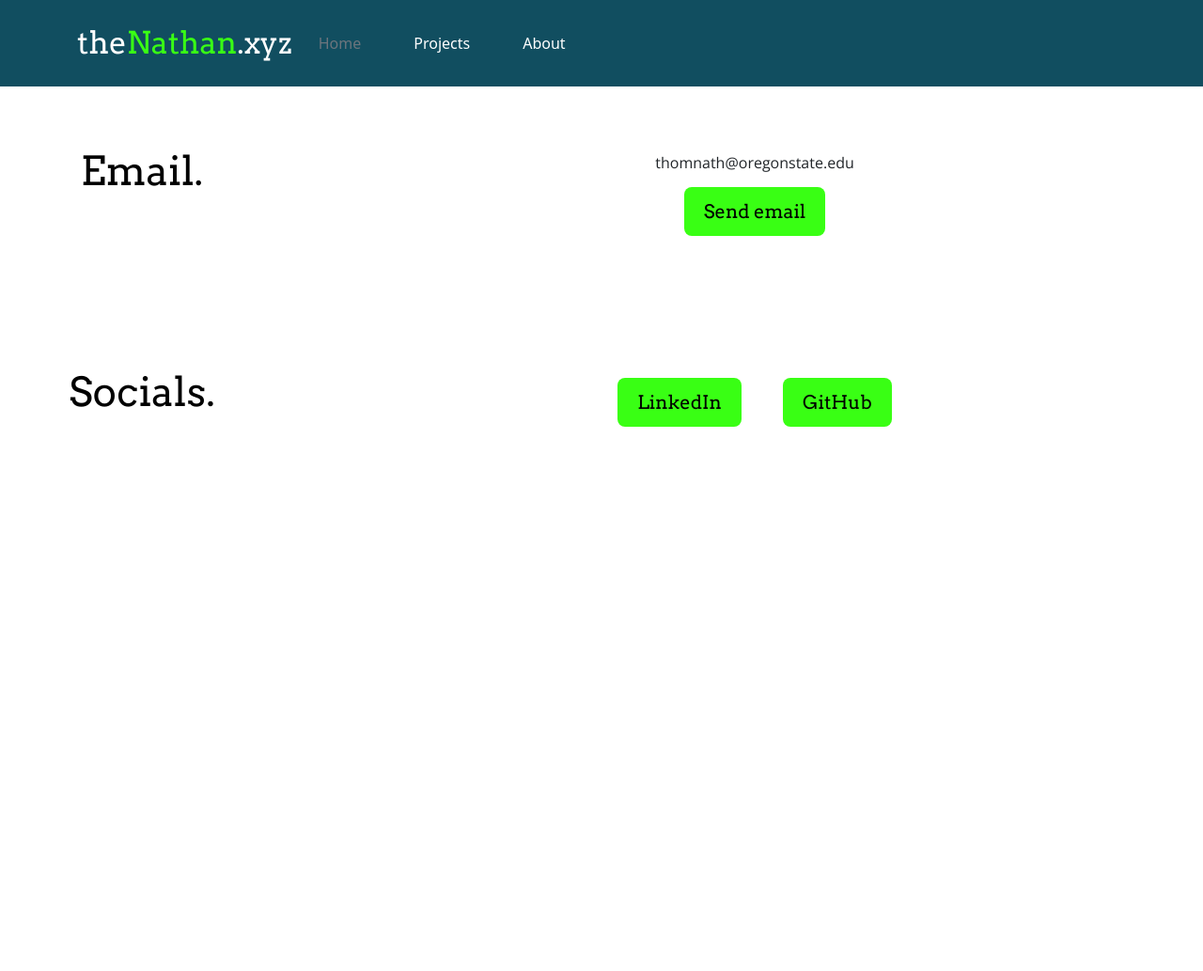
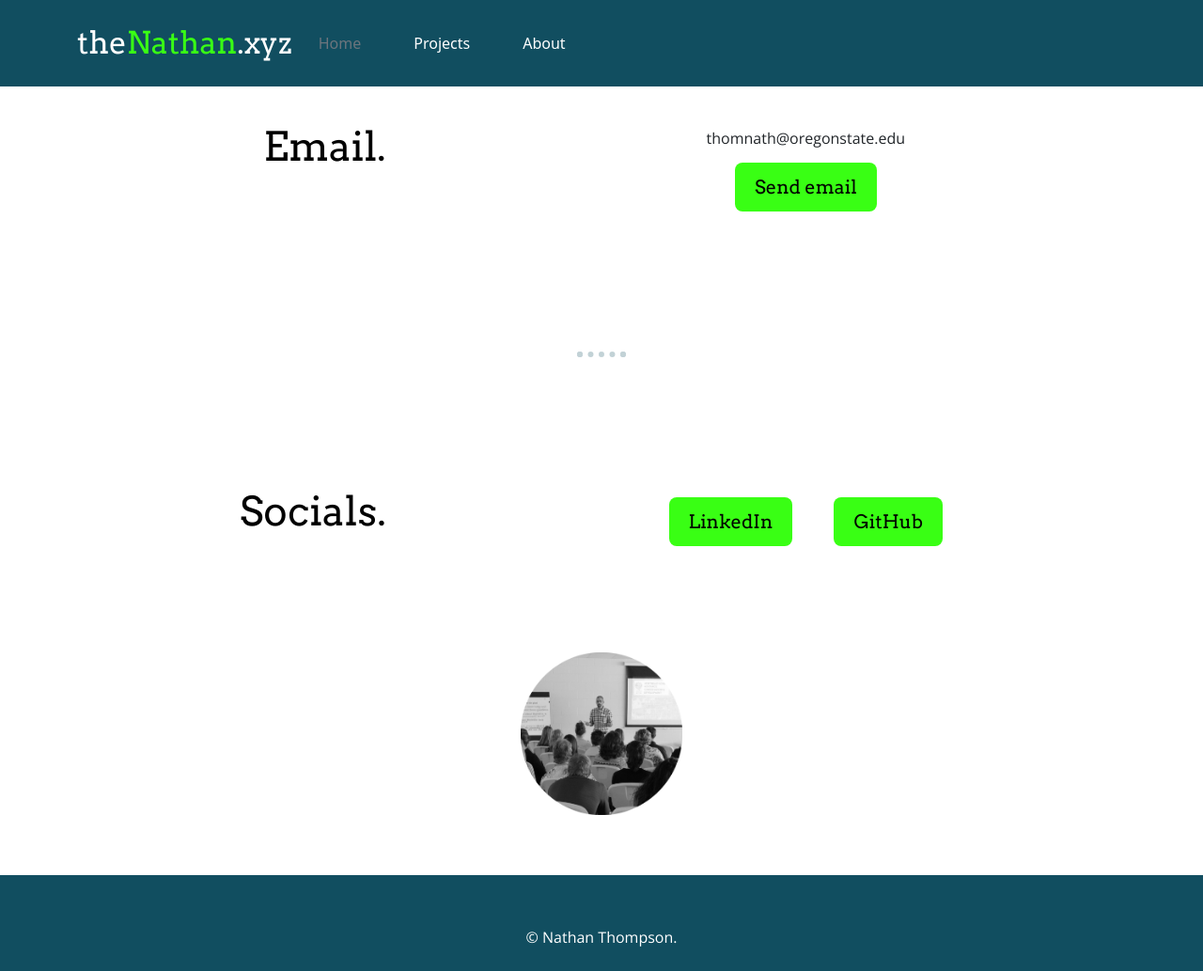
Before and after one commit to N-Lee-T/N-Lee-T.github.io, a plain HTML site: page contact.html in a window 1280 px wide. Shown: the whole page at 94% size. Before the commit the page ends 800 px from the top, so only its background shows below. Drawn offline with nearby package versions, Linux system fonts and the light colour scheme.

Commit message:
Minor changes to text, layout

```diff
--- a/contact.html
+++ b/contact.html
@@ -43,32 +43,38 @@
 <body>
     <div class="container-flex">
       <div class="row">
-        <div id="left-col" class="col-lg-3">
+        <div id="left-col" class="col-lg-4">
           <h2>Email.</h2>
         </div>
-        <div id="left-col" class="col-lg-9">
+        <div id="right-col" class="col-lg-8">
           <p>
             thomnath@oregonstate.edu
           </p>
           <a class="btn" href="mailto:thomnath@oregonstate.edu">Send email</a>
         </div>
       </div>
+      <hr class="divider">
       <div class="row">
-        <div id="left-col" class="col-lg-3">
+        <div id="left-col" class="col-lg-4">
           <h2>Socials.</h2>
         </div>
-        <div id="left-col" class="col-lg-9">
+        <div id="right-col" class="col-lg-8">
           <a class="btn" href="https://www.linkedin.com/in/thompsonnl">LinkedIn</a>
           <a class="btn" href="https://github.com/N-Lee-T">GitHub</a>
         </div>
       </div>
     </div>
 
-    <!-- <div class="bottom-container">
+    <div class="picture-frame">
+      <img class="frame-img" src="./images/planning1.png">
+    </div>
+
+    <div class="bottom-container">
+    <!--
       <a class="links-list" href="https://www.linkedin.com/in/thompsonnl">LinkedIn</a>
       <a class="links-list" href="https://www.instagram.com/naletho">Instagram</a>
-      <a class="links-list" href="https://www.github.com/N-Lee-T">GitHub</a>
+      <a class="links-list" href="https://www.github.com/N-Lee-T">GitHub</a> -->
       <p>© Nathan Thompson.</p>
-    </div> -->
+    </div>
 
 </body>
--- a/nt_site_css/new_CSS.css
+++ b/nt_site_css/new_CSS.css
@@ -23,7 +23,7 @@ h1 {
   font-size: calc(40px + 1vw);
   font-family: "Arvo";
   margin: auto;
-  padding: 20px;
+  padding-bottom: 20px;
 }
 
 h2 {
@@ -82,7 +82,7 @@ p {
 }
 
 hr {
-  border: dotted #39FF14 6px;
+  border: dotted #114E60 6px;
   border-bottom: none;
   width: 4%;
   margin: 100px auto;
@@ -224,6 +224,15 @@ div h2 {
   position: static;
 }
 
+.picture-frame {
+  align-items: center;
+  padding: 5%;
+}
+
+.frame-img {
+  max-width: 15%;
+}
+
 .slide-image {
   max-width: 20%;
   /* width: 35%; */
@@ -274,8 +283,15 @@ div h2 {
 /* Contact page  */
 
 #left-col {
-  padding-top: 5%;
-  padding-bottom: 5%;
+  padding-top: 3%;
+  padding-bottom: 3%;
+  text-align: right;
+}
+
+#right-col {
+  padding-top: 3%;
+  padding-bottom: 3%;
+
 }
 
 /* Project page */
```
Also changed, not shown: index.html (+1 -1 lines).
